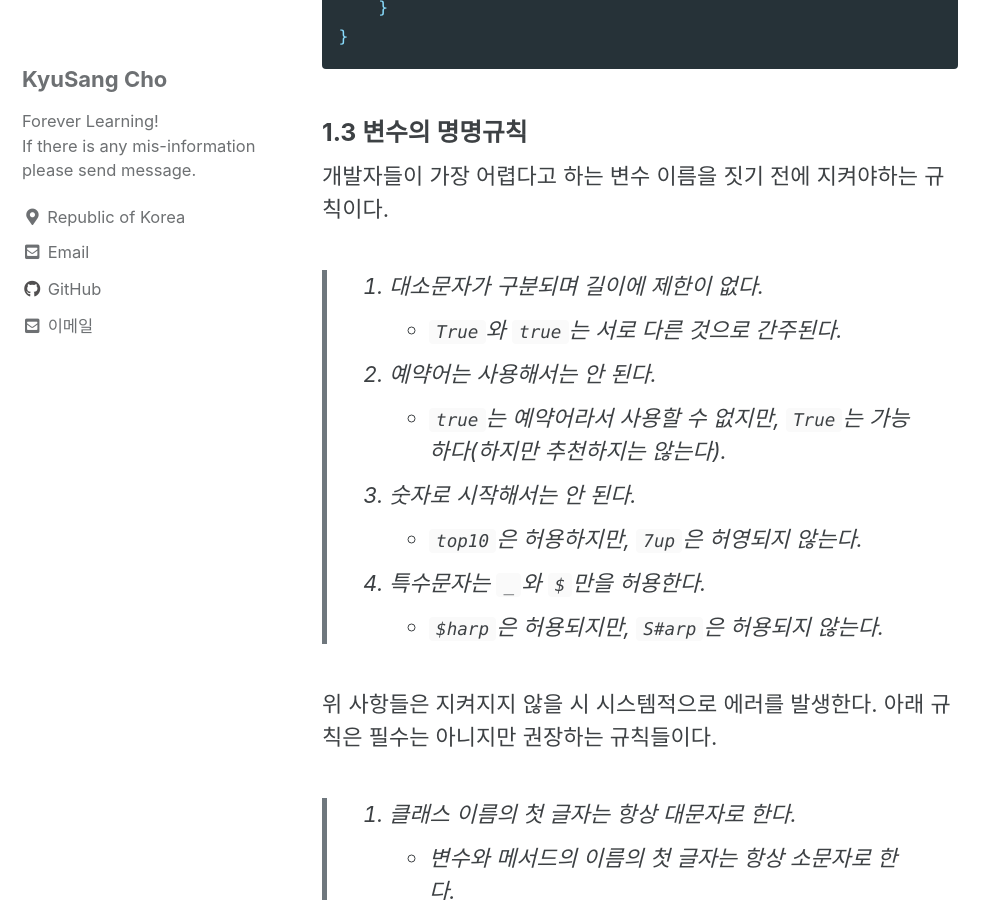
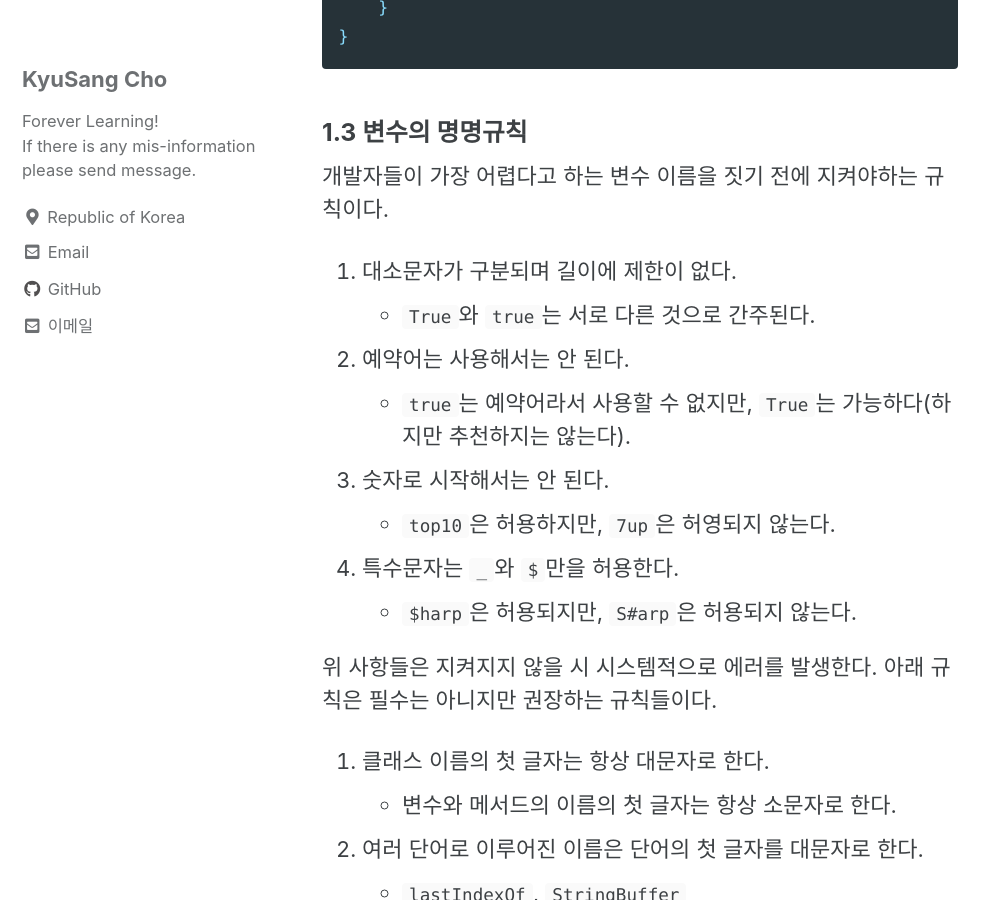
Before and after one commit to DevKS-Yet/DevKs-Yet.github.io, a Jekyll site: the page built from _posts/2022-04-02-61(standard-of-Java002).md, in a window 1280 px wide and 900 px high, scrolled down 2398 px. Shown: the whole window, without its empty margins (0-998 px from the left). Built offline with Jekyll 4.4.1, drawn with Linux system fonts in a browser that asks for light colours; cached includes are drawn as plain includes.

Commit message:
20220402

```diff
--- a/_posts/2022-04-02-61(standard-of-Java002).md
+++ b/_posts/2022-04-02-61(standard-of-Java002).md
@@ -72,23 +72,22 @@ class VarEx2 {
 
 ### 1.3 변수의 명명규칙
 개발자들이 가장 어렵다고 하는 변수 이름을 짓기 전에 지켜야하는 규칙이다.
-> 1. 대소문자가 구분되며 길이에 제한이 없다.
->    - `True`와 `true`는 서로 다른 것으로 간주된다.
-> 2. 예약어는 사용해서는 안 된다.
->    - `true`는 예약어라서 사용할 수 없지만, `True`는 가능하다(하지만 추천하지는 않는다).
-> 3. 숫자로 시작해서는 안 된다.
->    - `top10`은 허용하지만, `7up`은 허영되지 않는다.
-> 4. 특수문자는 `_`와 `$`만을 허용한다.
->    - `$harp`은 허용되지만, `S#arp`은 허용되지 않는다.
+1. 대소문자가 구분되며 길이에 제한이 없다.
+   - `True`와 `true`는 서로 다른 것으로 간주된다.
+2. 예약어는 사용해서는 안 된다.
+   - `true`는 예약어라서 사용할 수 없지만, `True`는 가능하다(하지만 추천하지는 않는다).
+3. 숫자로 시작해서는 안 된다.
+   - `top10`은 허용하지만, `7up`은 허영되지 않는다.
+4. 특수문자는 `_`와 `$`만을 허용한다.
+   - `$harp`은 허용되지만, `S#arp`은 허용되지 않는다.
 
 위 사항들은 지켜지지 않을 시 시스템적으로 에러를 발생한다. 아래 규칙은 필수는 아니지만 권장하는 규칙들이다.
-
-> 1. 클래스 이름의 첫 글자는 항상 대문자로 한다.
->    - 변수와 메서드의 이름의 첫 글자는 항상 소문자로 한다.
-> 2. 여러 단어로 이루어진 이름은 단어의 첫 글자를 대문자로 한다.
->    - `lastIndexOf`, `StringBuffer`
-> 3. 상수의 이름은 모두 대문자로 한다. 여러 단어로 이루어진 경우 `_`로 구분한다.
->    - `PI`, `MAX_NUMBER`
+1. 클래스 이름의 첫 글자는 항상 대문자로 한다.
+   - 변수와 메서드의 이름의 첫 글자는 항상 소문자로 한다.
+2. 여러 단어로 이루어진 이름은 단어의 첫 글자를 대문자로 한다.
+   - `lastIndexOf`, `StringBuffer`
+3. 상수의 이름은 모두 대문자로 한다. 여러 단어로 이루어진 경우 `_`로 구분한다.
+   - `PI`, `MAX_NUMBER`
 
 회사 또는 프로젝트팀마다 권장 규칙이 살짝 다를 수는 있으나 왠만하면 권장 규칙은 동일하게 간다.
 
```
